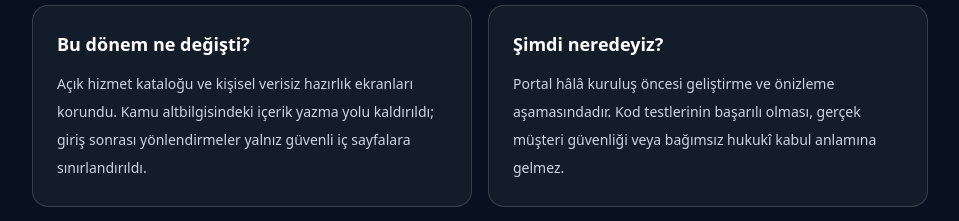
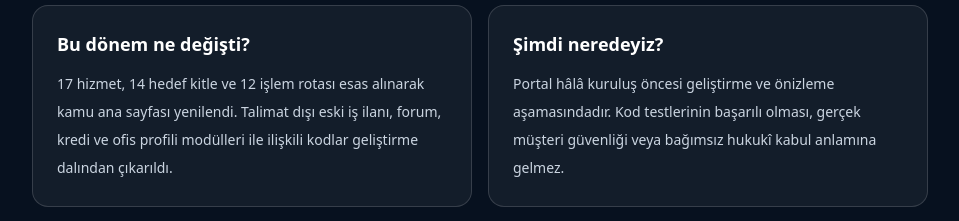
Before and after one commit to netadalet-oss/avofis-platform, a Next.js app in the folder portal/: page /ilerleme in a window 1280 px wide. Shown: the part 279-500 px from the top of the page, without its empty margins (160-1119 px from the left). Built offline with nearby package versions, Linux system fonts and the light colour scheme; no server answers.

Commit message:
refactor(scope): replace retrospective legacy CMS notes with precise canonical portal cleanup summary

```diff
--- a/portal/src/app/ilerleme/page.tsx
+++ b/portal/src/app/ilerleme/page.tsx
@@ -10,7 +10,7 @@ export const metadata: Metadata = {
 const report = [
   {
     title: "Bu dönem ne değişti?",
-    body: "Açık hizmet kataloğu ve kişisel verisiz hazırlık ekranları korundu. Kamu altbilgisindeki içerik yazma yolu kaldırıldı; giriş sonrası yönlendirmeler yalnız güvenli iç sayfalara sınırlandırıldı.",
+    body: "17 hizmet, 14 hedef kitle ve 12 işlem rotası esas alınarak kamu ana sayfası yenilendi. Talimat dışı eski iş ilanı, forum, kredi ve ofis profili modülleri ile ilişkili kodlar geliştirme dalından çıkarıldı.",
   },
   {
     title: "Şimdi neredeyiz?",
```
